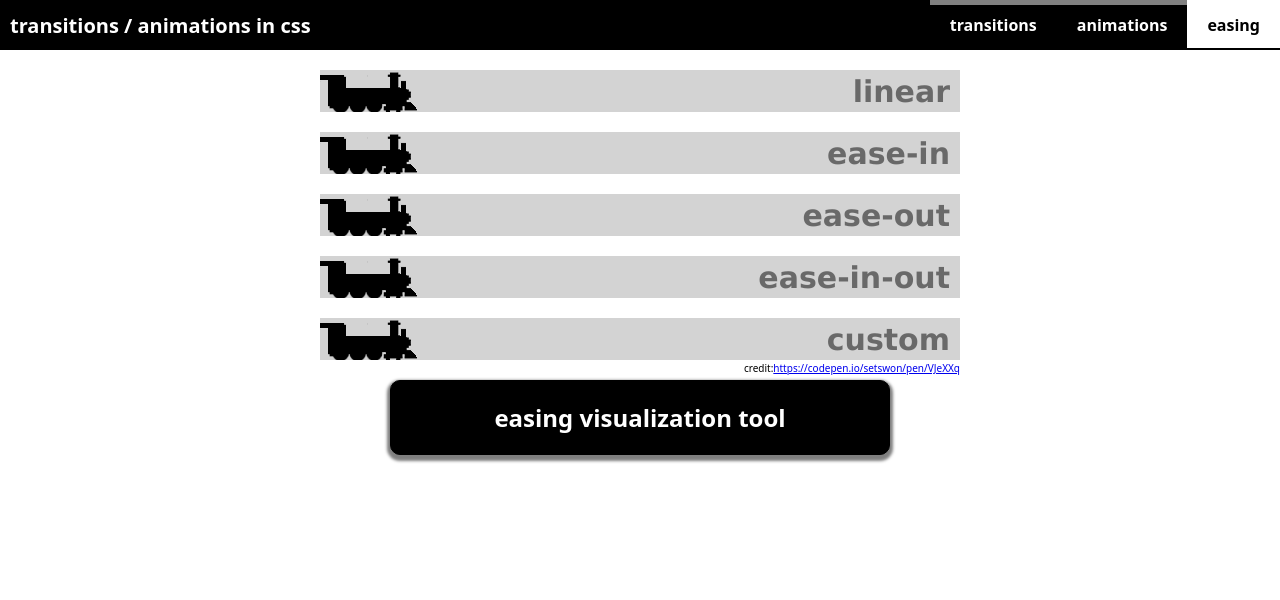
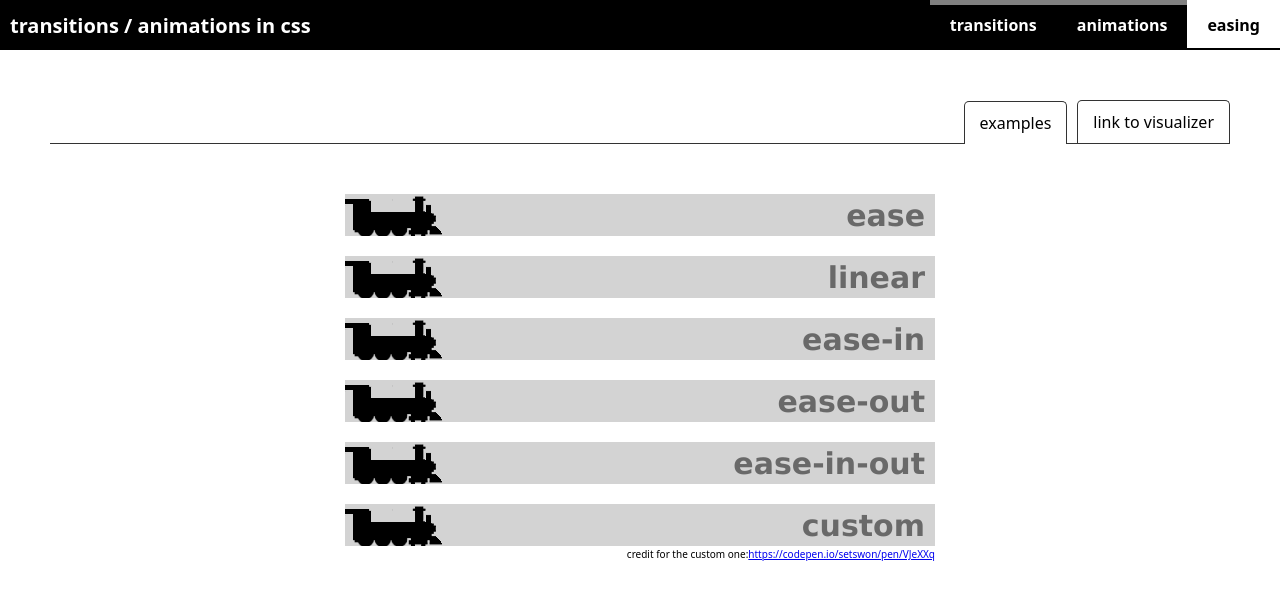
Before and after one commit to warpedpuppy/css-presentation, a React (Create React App) app: page /easing in a window 1280 px wide. Shown: the top 600 px of the page. Built offline with nearby package versions, Linux system fonts and the light colour scheme.

Commit message:
added other animations

```diff
--- a/src/components/easing/Easing.css
+++ b/src/components/easing/Easing.css
@@ -28,6 +28,10 @@
 .track:hover img {
 	left: calc(100% - 100px);
 }
+#track-0 img {
+	transition-timing-function: linear;
+}
+
 #track-1 img {
 	transition-timing-function: linear;
 }
--- a/src/components/easing/Easing.js
+++ b/src/components/easing/Easing.js
@@ -1,7 +1,12 @@
+import TabTemplate from "../../templates/TabTemplate";
 import "./Easing.css";
-function Easing() {
-  return (
-    <section id="easing">
+
+function Examples() {
+	return ( <section id="easing">
+	<div id="track-0" className="track">
+	  <h4>ease</h4>
+	  <img src="/images/train.png" alt="train" />
+	</div>
 	<div id="track-1" className="track">
 	  <h4>linear</h4>
 	  <img src="/images/train.png" alt="train" />
@@ -22,7 +27,7 @@ function Easing() {
 	  <h4>custom</h4>
 	  <img src="/images/train.png" alt="train" />
 	  <div class="easing-credit">
-          credit:
+		credit for the custom one:
 		<a
 		  href="https://codepen.io/setswon/pen/VJeXXq"
 		  rel="noreferrer"
@@ -32,8 +37,25 @@ function Easing() {
 		</a>
 	  </div>
 	</div>
-      <a className="big-button" href="https://matthewlein.com/tools/ceaser" target="_blank" rel="noreferrer">easing visualization tool</a>
-    </section>
+  </section>)
+}
+
+function Visualizer() {
+	return (
+		<a
+        className="big-button"
+        href="https://matthewlein.com/tools/ceaser"
+        target="_blank"
+        rel="noreferrer"
+      >
+        easing visualization tool
+      </a>
+	)
+}
+
+function Easing() {
+  return (
+   <TabTemplate links={['examples', 'link to visualizer']} content={[<Examples />, <Visualizer />]} />
   );
 }
 
```
Lines whose indentation alone changed are shown as unchanged.
